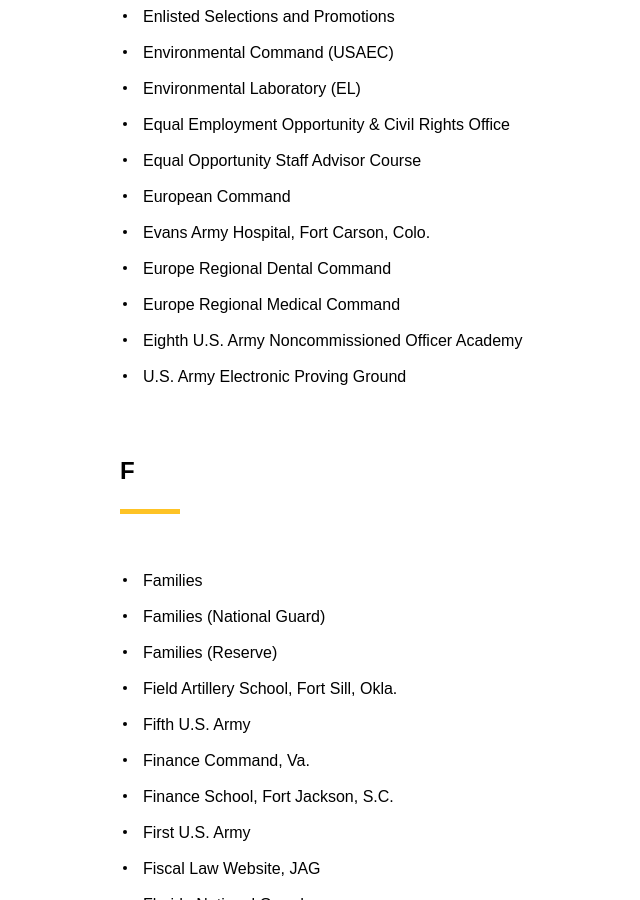
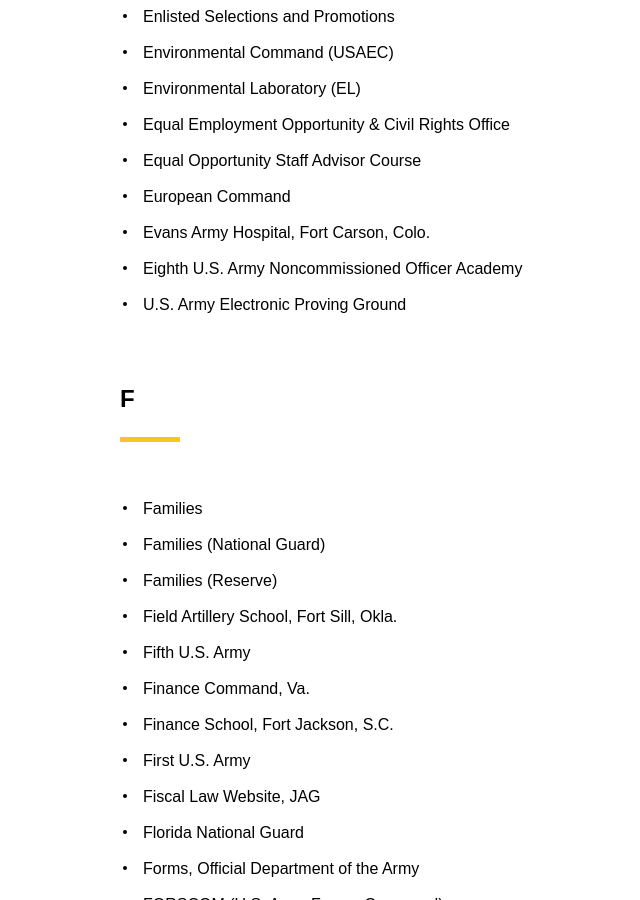
Before and after one commit to shanekarp/a-z, a Jekyll site: the page built from index.html, in a window 1280 px wide and 900 px high, scrolled down 15923 px. Shown: the whole window, without its empty margins (25-665 px from the left). Built offline with Jekyll 4.4.1, drawn with Linux system fonts in a browser that asks for light colours; some web fonts are replaced; some of the changed text lies outside the part shown.

Commit message:
Update alphabetical.yml

```diff
--- a/_data/ordered_lists/alphabetical.yml
+++ b/_data/ordered_lists/alphabetical.yml
@@ -551,10 +551,6 @@
     href: http://www.eucom.mil/
   - title: Evans Army Hospital, Fort Carson, Colo.
     href: http://evans.amedd.army.mil/
-  - title: Europe Regional Dental Command
-    href: http://www.erdc.amedd.army.mil/
-  - title: Europe Regional Medical Command
-    href: http://ermc.amedd.army.mil/
   - title: Eighth U.S. Army Noncommissioned Officer Academy
     href: http://8tharmy.korea.army.mil/NCOA/
   - title: U.S. Army Electronic Proving Ground
@@ -1198,6 +1194,8 @@
     href: http://www.army.mil/rhcAtlantic
   - title: Regional Health Command - Central
     href: http://www.army.mil/rhccentral
+  - title: Regional Health Command - Europe
+    href: http://rhce.amedd.army.mil/
   - title: Regional Health Command - Pacific
     href: http://www.army.mil/rhcpacific
   - title: Regulations, Army Wide
@@ -1520,7 +1518,7 @@
   - title: U.S. Army Space and Missile Defense Command (SMDC)
     href: http://www.army.mil/info/organization/unitsandcommands/commandstructure/smdc/
   - title: U.S. Army Special Operations Command (USASOC)
-    href: http://www.soc.mil
+    href: https://www.army.mil/usasoc
   - title: U.S. Army Symbols and History
     href: http://www.army.mil/symbols/
   - title: U.S. Army TACOM LCMC Cost & Systems Analysis
```
